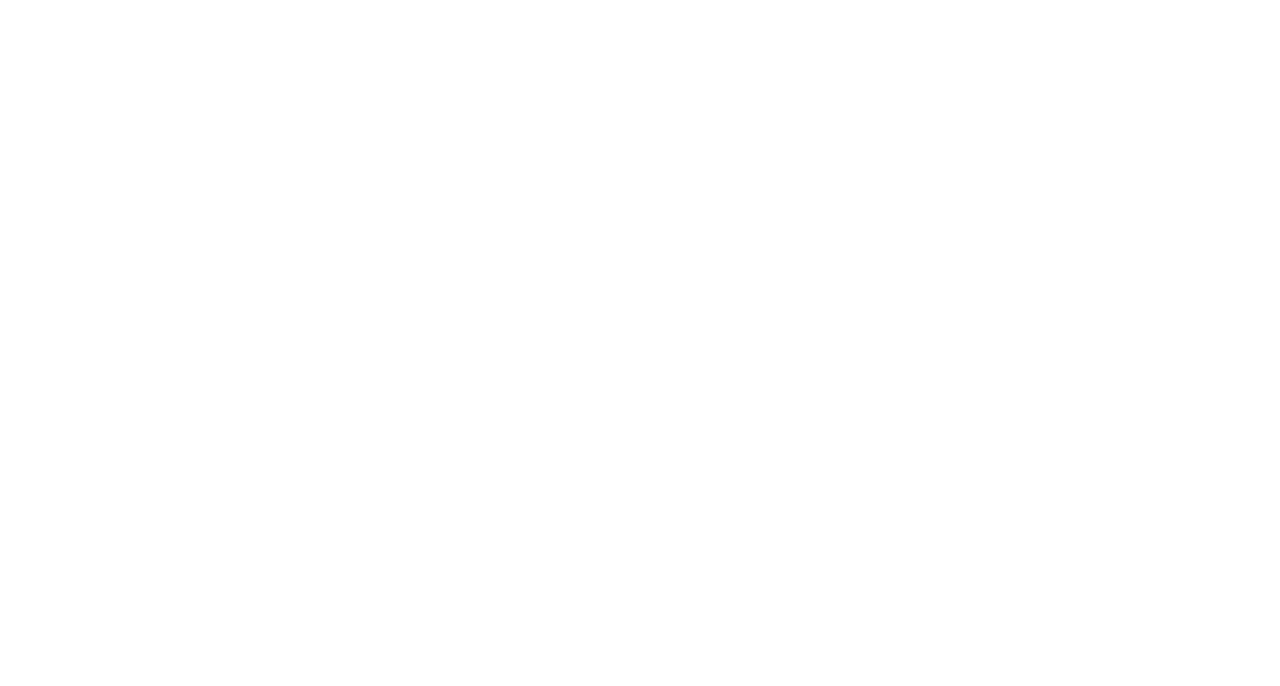
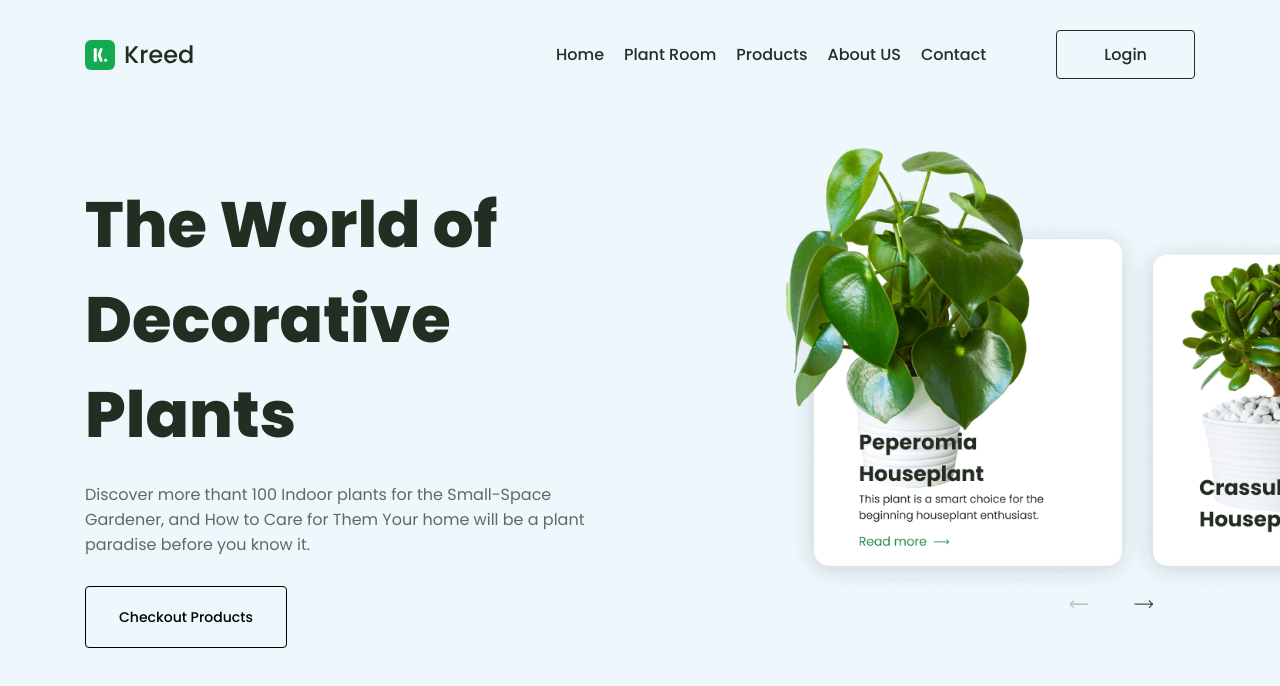
Before and after one commit to goziyev/kreed-20-hero, a plain HTML site: page index.html in a window 1280 px wide. Drawn offline with Linux system fonts and the light colour scheme.

Commit message:
the header part over

```diff
--- /dev/null
+++ b/css/fonts.css
@@ -0,0 +1,24 @@
+/* poppins-regular - latin */
+@font-face {
+    font-display: swap; /* Check https://developer.mozilla.org/en-US/docs/Web/CSS/@font-face/font-display for other options. */
+    font-family: 'Poppins';
+    font-style: normal;
+    font-weight: 400;
+    src: url('../fonts/poppins-v20-latin-regular.woff2') format('woff2'); /* Chrome 36+, Opera 23+, Firefox 39+, Safari 12+, iOS 10+ */
+  }
+  /* poppins-500 - latin */
+  @font-face {
+    font-display: swap; /* Check https://developer.mozilla.org/en-US/docs/Web/CSS/@font-face/font-display for other options. */
+    font-family: 'Poppins';
+    font-style: normal;
+    font-weight: 500;
+    src: url('../fonts/poppins-v20-latin-500.woff2') format('woff2'); /* Chrome 36+, Opera 23+, Firefox 39+, Safari 12+, iOS 10+ */
+  }
+  /* poppins-800 - latin */
+  @font-face {
+    font-display: swap; /* Check https://developer.mozilla.org/en-US/docs/Web/CSS/@font-face/font-display for other options. */
+    font-family: 'Poppins';
+    font-style: normal;
+    font-weight: 800;
+    src: url('../fonts/poppins-v20-latin-800.woff2') format('woff2'); /* Chrome 36+, Opera 23+, Firefox 39+, Safari 12+, iOS 10+ */
+  }
--- a/index.html
+++ b/index.html
@@ -5,14 +5,40 @@
     <meta http-equiv="X-UA-Compatible" content="IE=edge">
     <meta name="viewport" content="width=device-width, initial-scale=1.0">
     <!-- Normalize css -->
-    <link rel="stylesheet" href="./styles/normalize.css">
+    <link rel="stylesheet" href="./css/normalize.css">
     <!-- Fonts css -->
-    <link rel="stylesheet" href="./styles/fonts.css">
+    <link rel="stylesheet" href="./css/fonts.css">
     <!-- General styles -->
-    <link rel="stylesheet" href="./styles/style.css">
-    <title>Document</title>
+    <link rel="stylesheet" href="./css/main.css">
+    <link rel="icon" href="https://seeklogo.com/images/M/m-design-logo-09A5D82F03-seeklogo.com.png">
+    <title>Kreed 20 Hero</title>
 </head>
 <body>
 
+    <header class="header container">
+        <div class="header__navigation">
+            <a class="header__logo" href="#">
+                <img src="./img/logo.svg" alt="Kreed" width="110" height="36">
+            </a>
+            <nav class="header__nav">
+                <ul>
+                    <li><a href="#">Home</a></li>
+                    <li><a href="#">Plant Room</a></li>
+                    <li><a href="#">Products</a></li>
+                    <li><a href="#">About US</a></li>
+                    <li><a href="#">Contact</a></li>
+                    <li><a href="#">Login</a></li>
+                </ul>
+            </nav>
+        </div>
+        <div class="header-hero">
+            <div class="hero__texts">
+                <h1>The World of Decorative Plants</h1>
+                <p>Discover more thant 100 Indoor plants for the Small-Space Gardener, and How to Care for Them Your home will be a plant paradise before you know it.</p>
+                <a href="#">Checkout Products</a>
+            </div>
+        </div>
+    </header>
+
 </body>
 </html>
--- /dev/null
+++ b/scss/main.scss
@@ -0,0 +1,146 @@
+*{
+    margin: 0;
+    padding: 0;
+    box-sizing: border-box;
+}
+body{
+    font-family: Poppins;
+    width: 100%;
+    background-color:#EEF7FB;
+    background-image:
+    url("../img/hero-img.png");
+    background-repeat: no-repeat;
+    background-position: right 133px;
+    background-size:40%;
+
+}
+
+%fonts{
+    font-style: normal;
+    line-height: normal;
+}
+
+$transition:all 0.5s;
+
+.container{
+    max-width: 1110px;
+    width: 100%;
+    margin-left: auto;
+    margin-right: auto;
+}
+.header__navigation{
+    padding-top: 30px;
+    display: flex;
+    align-items: center;
+    justify-content: space-between;
+    .header__logo{
+        width: 110px;
+        height: 36px;
+
+    }
+    .header__nav ul{
+        display: flex;
+        gap: 20px;
+        align-items:center;
+        list-style: none;
+    }
+    ul li a {
+        text-decoration: none;
+        transition: $transition;
+        color: #232D22;
+        font-family: Poppins;
+        font-size: 16px;
+        font-weight: 500;
+        @extend %fonts;
+        &:hover{
+
+            background: -webkit-linear-gradient(red, orange,black);
+            -webkit-background-clip: text;
+            -webkit-text-fill-color: transparent;
+        }
+    }
+    ul li:last-child{
+        margin-left: 50px;
+
+    }
+    ul li:last-child{
+        padding:11px 47px;
+        border-radius: 4px;
+        border: 1px solid #232D22;
+        transition: all 0.5s ease-in-out;
+        background-size: 200% auto;
+
+        &:hover{
+            background-position: right center; /* change the direction of the change here */
+            background-image: linear-gradient(to right, #000000 0%, #434343  51%, #000000  100%);
+
+            color: #fff;
+            text-decoration: none;
+            border-color: transparent;
+
+            a{
+                color:white
+            }
+        }
+
+    }
+
+
+
+}
+.header-hero{
+    margin-top: 98px;
+    width: 500px;
+
+    h1{
+        color: #232D22;
+        font-size: 64px;
+        @extend %fonts;
+        font-weight: 800;
+        margin-bottom: 20px;
+        transition: all 0.5s ease;
+        &:hover{
+
+            background: linear-gradient( #30CFD0 0%, #330867 100%);
+            -webkit-background-clip: text;
+            -webkit-text-fill-color: transparent;
+        }
+    }
+    p{
+        color: rgba(35, 45, 34, 0.70);
+        font-size: 16px;
+        @extend %fonts;
+        font-weight: 400;
+        margin-bottom: 50px;
+        &:hover{
+            background: linear-gradient( red 0%,orange 100%);
+            -webkit-background-clip: text;
+            -webkit-text-fill-color: transparent;
+        }
+    }
+    a{
+        color: #FFF;
+        text-align: center;
+        font-size: 14px;
+        @extend %fonts;
+        text-decoration: none;
+        font-weight: 500;
+        padding:20px 33px;
+        border-radius: 4px;
+        background: #232D22;
+        transition: $transition;
+        cursor: pointer;
+        background-color:transparent;
+        color:black;
+        border:1px solid black;
+
+        background-size:200% auto;
+        &:hover{
+            background-image: linear-gradient(to right, #000000 0%, #434343  51%, #000000  100%);
+            background-position: right center; /* change the direction of the change here */
+            color: #fff;
+            text-decoration: none;
+        }
+    }
+
+}
```
Also changed, not shown: css/main.css (added), css/normalize.css (renamed from styles/normalize.css), fonts/poppins-v20-latin-500.woff2 (added), fonts/poppins-v20-latin-800.woff2 (added), fonts/poppins-v20-latin-regular.woff2 (added), img/hero-img.png (added), img/logo.svg (added), styles/fonts.css (deleted), styles/style.css (deleted), 1 other file.
